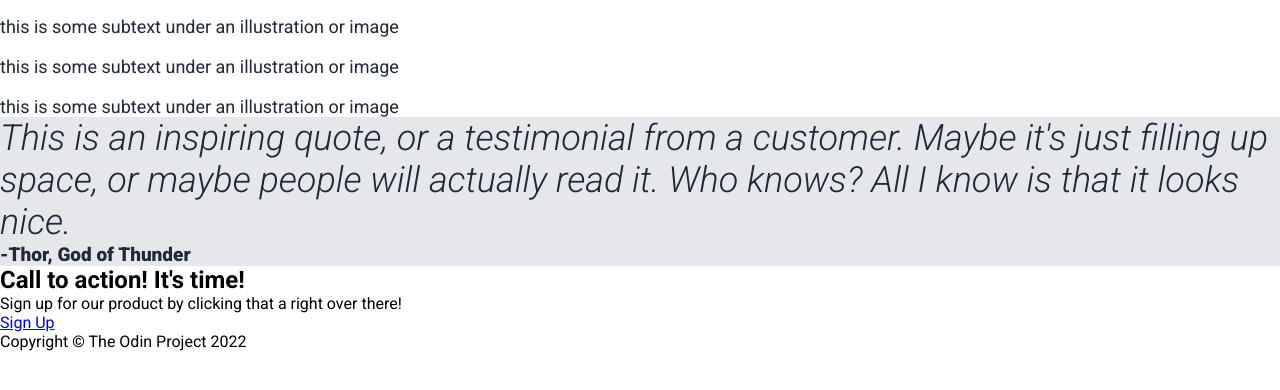
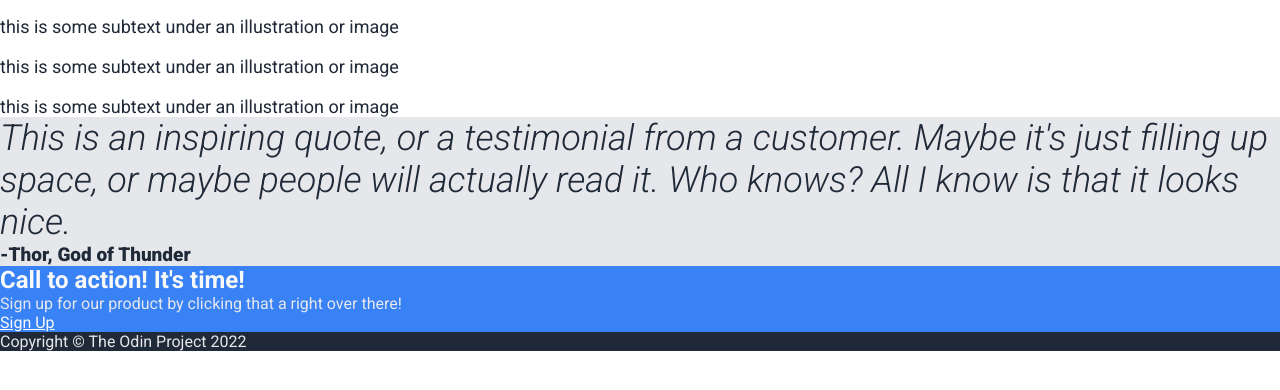
Before and after one commit to andy-alex-carr/flexbox-landing-page, a plain HTML site: page index.html in a window 1280 px wide. Shown: the part 292-682 px from the top of the page. Drawn offline with Linux system fonts and the light colour scheme.

Commit message:
Add font and background style for .signup and .footer

```diff
--- a/style.css
+++ b/style.css
@@ -77,3 +77,28 @@
     font-weight: 300;
     font-style: italic;
 }
+
+/*SIGN UP SECTION STYLES*/
+
+.signup .container {
+    background-color: #3882f6;
+}
+
+.signup h2 {
+    color: #F9FAF8;
+}
+
+.signup p {
+    color: #e5e7eb;
+}
+
+.signup .button a {
+    color: #F9FAF8;
+}
+
+/*FOOTER SECTION STYLES*/
+
+.footer {
+    background-color: #1f2937;
+    color: #e5e7eb;
+}
```
